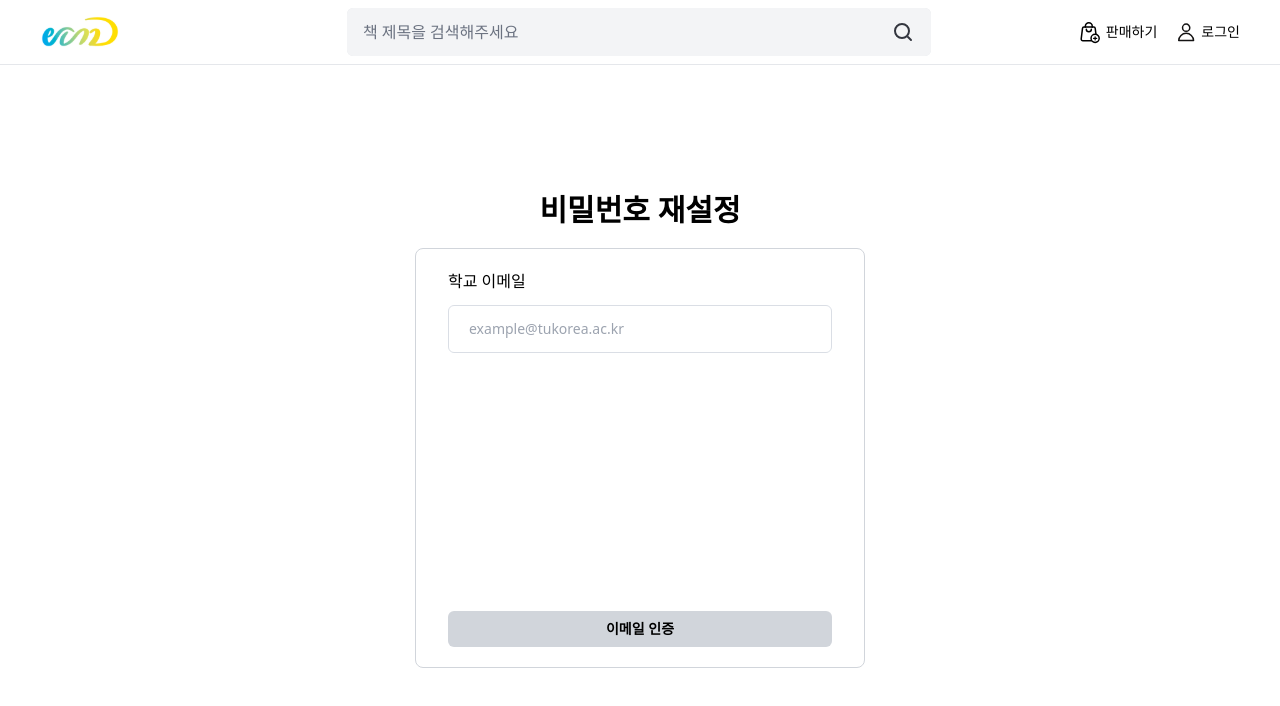
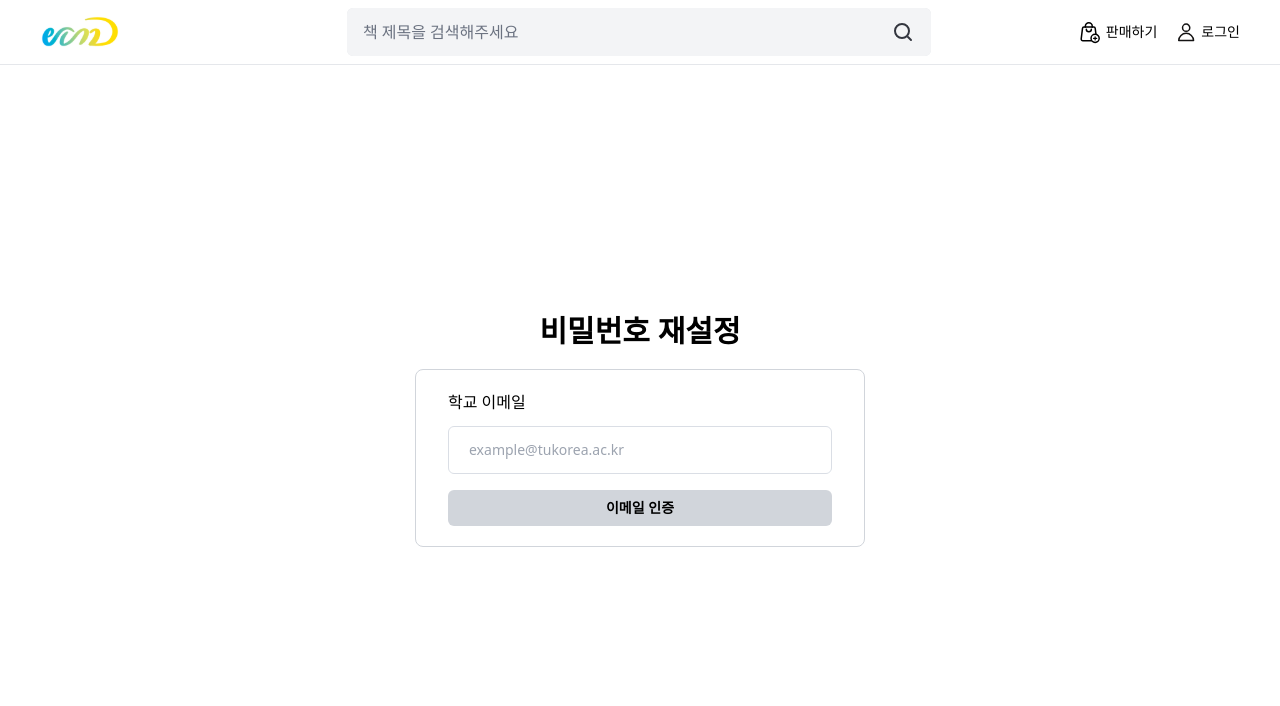
Before and after one commit to erum-secondhand/Frontend, a React (Vite) app: page /password/reset in a window 1280 px wide. Shown: the top 706 px of the page. Built offline with nearby package versions, Linux system fonts and the light colour scheme.

Commit message:
design : 비밀번호 재설정 페이지 반응형 수정

```diff
--- a/src/pages/PasswordResetPage.tsx
+++ b/src/pages/PasswordResetPage.tsx
@@ -171,7 +171,7 @@ function PasswordResetPage() {
         <h1 className="text-3xl font-semibold">비밀번호 재설정</h1>
         <div className="relative mx-auto w-full overflow-hidden rounded-lg bg-white px-5 py-5 sm:w-[450px] sm:border sm:border-gray-300 sm:px-8">
           <div>
-            <div className="flex h-fit flex-col space-y-4 sm:min-h-[378px]">
+            <div className="flex h-fit flex-col space-y-4 sm:min-h-fit">
               {/* 현재 비밀번호 입력 */}
               <div className="flex shrink-0 grow basis-auto flex-col">
                 <div className="mb-[12px]">
@@ -196,7 +196,7 @@ function PasswordResetPage() {
               {!isCorrectVerificationCode && (
                 <button
                   type="button"
-                  className="mt-3 h-9 w-full rounded-md bg-gray-300 text-sm font-semibold"
+                  className="mt-3 h-9 w-full rounded-md bg-gray-300 text-sm font-semibold transition hover:bg-gray-400"
                   onClick={emailAuthentication}
                 >
                   {emailVerificationClicked && isVerificationSuccessful
@@ -228,7 +228,7 @@ function PasswordResetPage() {
                   )}
                   <button
                     type="button"
-                    className="mt-3 h-9 w-full rounded-md bg-gray-300 text-sm font-semibold"
+                    className="mt-3 h-9 w-full rounded-md bg-gray-300 text-sm font-semibold transition hover:bg-gray-400"
                     onClick={emailVerification}
                   >
                     다음
```
